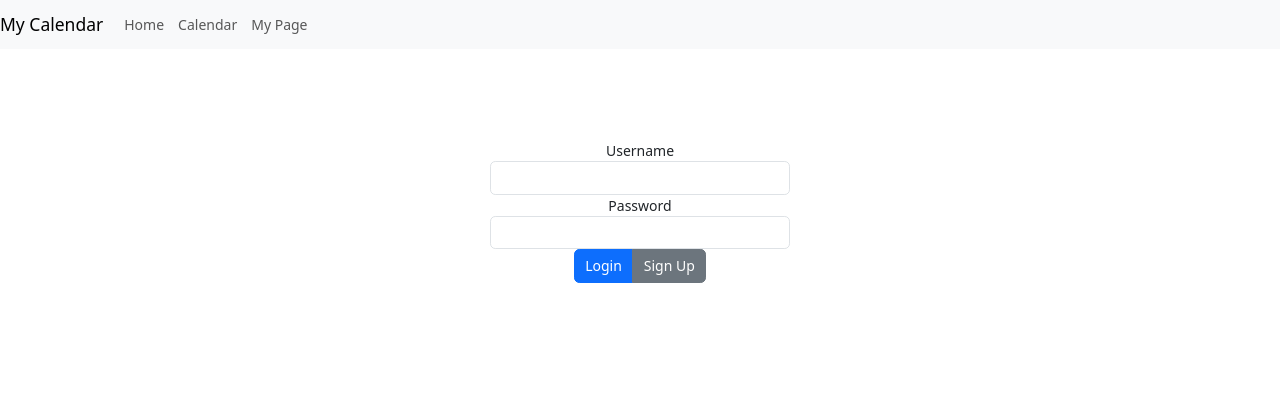
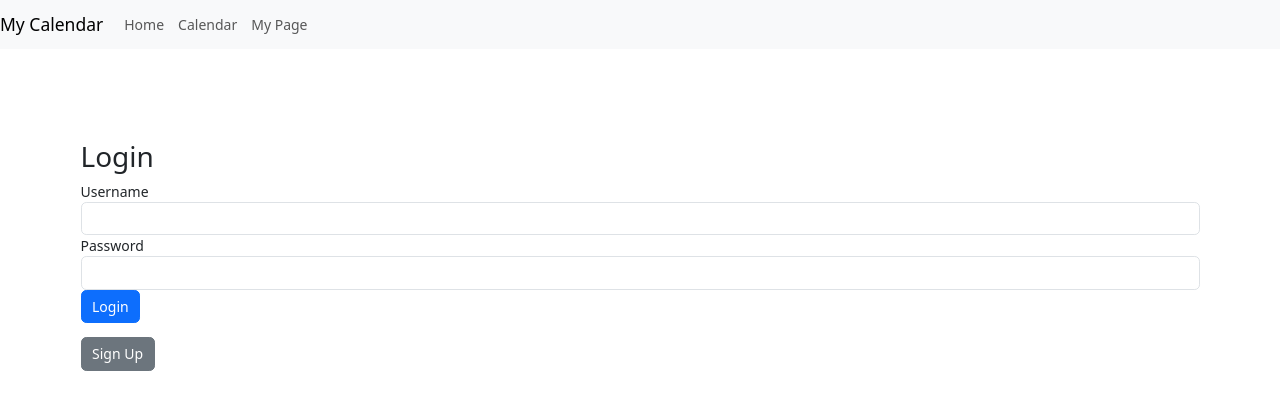
Before and after one commit to Jeon-Gun-Hee/calendar_project, a Vue app: page / in a window 1280 px wide. Shown: the top 410 px of the page. Built offline with nearby package versions, Linux system fonts and the light colour scheme.

Commit message:
로그인해야 캘린더 페이지로 넘어갈 수 있게 수정

```diff
--- a/package.json
+++ b/package.json
@@ -15,6 +15,7 @@
     "@fullcalendar/vue3": "^6.1.14",
     "bootstrap": "^5.3.3",
     "bootstrap-vue": "^2.23.1",
+    "bootstrap-vue-3": "^0.5.1",
     "core-js": "^3.8.3",
     "fullcalendar": "^6.1.14",
     "vue": "^3.2.13",
--- a/src/router/index.js
+++ b/src/router/index.js
@@ -2,7 +2,6 @@ import { createRouter, createWebHistory } from 'vue-router';
 import HomePage from '../views/HomePage.vue';
 import RegisterPage from '../views/RegisterPage.vue';
 import CalendarPage from '../views/CalendarPage.vue';
-import MyPage from '../views/MyPage.vue';
 
 const routes = [
   {
@@ -12,18 +11,14 @@ const routes = [
   },
   {
     path: '/register',
-    name: 'Register',
+    name: 'RegisterPage',
     component: RegisterPage
   },
   {
     path: '/calendar',
-    name: 'Calendar',
-    component: CalendarPage
-  },
-  {
-    path: '/mypage',
-    name: 'MyPage',
-    component: MyPage
+    name: 'CalendarPage',
+    component: CalendarPage,
+    meta: { requiresAuth: true } // 로그인 필요 설정
   }
 ];
 
@@ -32,4 +27,18 @@ const router = createRouter({
   routes
 });
 
+// 네비게이션 가드 설정
+router.beforeEach((to, from, next) => {
+  if (to.matched.some(record => record.meta.requiresAuth)) {
+    const isAuthenticated = localStorage.getItem('isAuthenticated');
+    if (isAuthenticated) {
+      next();
+    } else {
+      next({ name: 'HomePage' });
+    }
+  } else {
+    next();
+  }
+});
+
 export default router;
--- a/src/views/HomePage.vue
+++ b/src/views/HomePage.vue
@@ -1,39 +1,37 @@
 <template>
-  <div class="container mt-5 pt-5 d-flex justify-content-center align-items-start">
-    <div class="form-container">
-      <form @submit.prevent="login" class="text-center">
+  <div class="container mt-5 pt-5">
+    <h2>Login</h2>
+    <form @submit.prevent="login">
       <div class="form-group">
         <label for="username">Username</label>
-          <input type="text" class="form-control" id="username" v-model="username">
+        <input type="text" class="form-control" id="username" v-model="username" required>
       </div>
       <div class="form-group">
         <label for="password">Password</label>
-          <input type="password" class="form-control" id="password" v-model="password">
+        <input type="password" class="form-control" id="password" v-model="password" required>
       </div>
-        <div class="btn-group" role="group" aria-label="Basic example">
       <button type="submit" class="btn btn-primary">Login</button>
-          <button type="button" class="btn btn-secondary" @click="goToRegister">Sign Up</button>
-        </div>
     </form>
+    <div v-if="loginError" class="alert alert-danger mt-3">{{ loginError }}</div>
+    <div class="mt-3">
+      <router-link to="/register" class="btn btn-secondary">Sign Up</router-link>
     </div>
   </div>
 </template>
 
 <script>
 export default {
-  name: 'HomePage',
   data() {
     return {
       username: '',
-      password: ''
-    }
+      password: '',
+      loginError: null
+    };
   },
   methods: {
-    goToRegister() {
-      this.$router.push({ name: 'Register' });
-    },
-    login() {
-      fetch('http://localhost:3000/login', {
+    async login() {
+      try {
+        const response = await fetch('http://localhost:3000/login', {
           method: 'POST',
           headers: {
             'Content-Type': 'application/json'
@@ -42,47 +40,30 @@ export default {
             username: this.username,
             password: this.password
           })
-      })
-        .then(response => response.json())
-        .then(data => {
+        });
+        const data = await response.json();
         if (data.success) {
-            alert('Login successful!');
+          localStorage.setItem('isAuthenticated', 'true');
+          this.$router.push({ name: 'CalendarPage' });
         } else {
-            alert('Incorrect username or password.');
+          this.loginError = 'Invalid username or password';
         }
-        })
-        .catch(error => {
-          console.error('Error:', error);
-        });
+      } catch (error) {
+        console.error('Error logging in:', error);
+        this.loginError = 'An error occurred while logging in';
       }
     }
   }
+};
 </script>
 
 <style>
-body {
+html, body {
+  height: 100%;
+  margin: 0;
+  font-family: Arial, Helvetica, sans-serif;
+}
+.container {
   padding-top: 56px;
 }
-.container {
-  display: flex;
-  align-items: flex-start;
-  justify-content: center;
-  height: calc(100vh - 56px);
-  padding-top: 20px; /* 메뉴바와의 간격 조정 */
-}
-.form-container {
-  position: relative;
-  top: 0; /* 메뉴바와의 간격을 없애고 싶으면 이 값을 조정하세요 */
-}
-.form-group label {
-  display: block;
-  text-align: center;
-}
-form {
-  width: 300px;
-}
-.btn-group {
-  display: flex;
-  justify-content: center;
-}
 </style>
--- a/src/views/RegisterPage.vue
+++ b/src/views/RegisterPage.vue
@@ -1,34 +1,32 @@
 <template>
   <div class="container mt-5 pt-5">
-    <div v-if="alertMessage" :class="['alert', alertClass, 'mt-3']" role="alert">
-      {{ alertMessage }}
-    </div>
     <h2>Register</h2>
     <form @submit.prevent="register">
       <div class="form-group">
         <label for="username">Username</label>
-        <input type="text" class="form-control" id="username" v-model="registerData.username">
+        <input type="text" class="form-control" id="username" v-model="registerData.username" required>
       </div>
       <div class="form-group">
         <label for="name">Name</label>
-        <input type="text" class="form-control" id="name" v-model="registerData.name">
+        <input type="text" class="form-control" id="name" v-model="registerData.name" required>
       </div>
       <div class="form-group">
         <label for="email">Email</label>
-        <input type="email" class="form-control" id="register-email" v-model="registerData.email">
+        <input type="email" class="form-control" id="email" v-model="registerData.email" required>
       </div>
       <div class="form-group">
         <label for="password">Password</label>
-        <input type="password" class="form-control" id="register-password" v-model="registerData.password">
+        <input type="password" class="form-control" id="password" v-model="registerData.password" required>
       </div>
       <button type="submit" class="btn btn-primary">Register</button>
     </form>
+    <div v-if="registerError" class="alert alert-danger mt-3">{{ registerError }}</div>
+    <div v-if="registerSuccess" class="alert alert-success mt-3">{{ registerSuccess }}</div>
   </div>
 </template>
 
 <script>
 export default {
-  name: 'RegisterPage',
   data() {
     return {
       registerData: {
@@ -37,45 +35,47 @@ export default {
         email: '',
         password: ''
       },
-      alertMessage: '',
-      alertClass: ''
-    }
+      registerError: null,
+      registerSuccess: null
+    };
   },
   methods: {
-    register() {
-      fetch('http://localhost:3000/register', {
+    async register() {
+      try {
+        const response = await fetch('http://localhost:3000/register', {
           method: 'POST',
           headers: {
             'Content-Type': 'application/json'
           },
           body: JSON.stringify(this.registerData)
-      })
-        .then(response => response.json())
-        .then(data => {
+        });
+        const data = await response.json();
         if (data.success) {
-            this.alertClass = 'alert-primary';
-            this.alertMessage = '회원가입이 완료되었습니다.';
+          this.registerSuccess = '회원가입이 완료되었습니다.';
+          this.registerError = null;
           setTimeout(() => {
             this.$router.push({ name: 'HomePage' });
           }, 2000);
         } else {
-            this.alertClass = 'alert-danger';
-            this.alertMessage = '이미 등록된 회원입니다.';
+          this.registerError = data.message;
+          this.registerSuccess = null;
         }
-        })
-        .catch(error => {
-          console.error('Error:', error);
-        });
+      } catch (error) {
+        console.error('Error registering:', error);
+        this.registerError = 'An error occurred while registering';
       }
     }
   }
+};
 </script>
 
 <style>
-body {
+html, body {
+  height: 100%;
+  margin: 0;
+  font-family: Arial, Helvetica, sans-serif;
+}
+.container {
   padding-top: 56px;
 }
-.alert {
-  margin-top: 10px;
-}
 </style>
```
Also changed, not shown: src/main.js (+6 -2 lines), 1 other file (tests, documents, lock files or other folders). Lines whose indentation alone changed are shown as unchanged.
